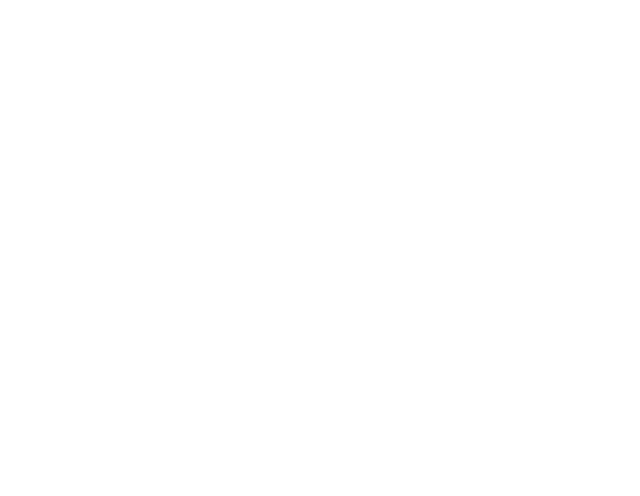
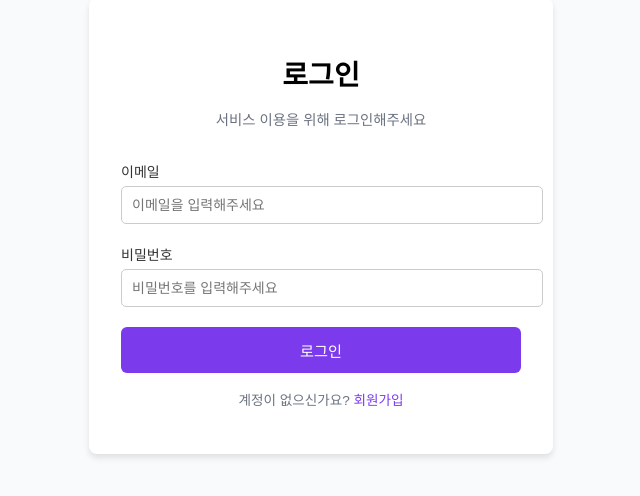
Before and after one commit to CodingTogetherWeb/CodingTogethe_Front, a React (Create React App) app: page /login in a window 1280 px wide. Before the commit this address had no page. Shown: the part 206-702 px from the top of the page, without its empty margins (319-959 px from the left). Built offline with nearby package versions, Linux system fonts and the light colour scheme.

Commit message:
Feat : 로그인 페이지 및 백엔드 연결 구현

```diff
--- a/src/App.js
+++ b/src/App.js
@@ -2,6 +2,7 @@ import React from "react";
 import { BrowserRouter, Routes, Route } from "react-router-dom";
 import Home from "./pages/Home";
 import Join from "./pages/Join";
+import Login from "./pages/Login";
 
 function App() {
     return (
@@ -10,6 +11,7 @@ function App() {
                 <Routes>
                     <Route path="/" element={<Home />}></Route>
                     <Route path="/join" element={<Join />}></Route>
+                    <Route path="/login" element={<Login/>}></Route>
                 </Routes>
             </BrowserRouter>
         </div>
--- a/src/components/Home/Header.js
+++ b/src/components/Home/Header.js
@@ -1,11 +1,35 @@
 import React from "react";
-import { Link } from "react-router-dom";
+import { Link, useNavigate } from "react-router-dom";
 import "../../styles/Home/Header.css";
-
-//npm install --save @fortawesome/fontawesome-free
 import "@fortawesome/fontawesome-free/css/all.min.css";
 
+// base64 디코딩 유틸
+function parseJwt(token) {
+    try {
+        const base64Url = token.split('.')[1];
+        const base64 = base64Url.replace(/-/g, '+').replace(/_/g, '/');
+        const jsonPayload = decodeURIComponent(
+            atob(base64)
+                .split('')
+                .map(c => '%' + ('00' + c.charCodeAt(0).toString(16)).slice(-2))
+                .join('')
+        );
+        return JSON.parse(jsonPayload);
+    } catch (e) {
+        return null;
+    }
+}
+
 const Header = () => {
+    const navigate = useNavigate();
+    const token = localStorage.getItem("token");
+    const user = token ? parseJwt(token) : null;
+
+    const handleLogout = () => {
+        localStorage.removeItem("token");
+        navigate("/");
+    };
+
     return (
         <nav className="header">
             <div className="header-container">
@@ -30,10 +54,23 @@ const Header = () => {
 
                 {/* 오른쪽 버튼들 */}
                 <div className="header-buttons">
-                    <button className="btn btn-login">로그인</button>
-                    <Link to="/join">
-                        <button className="btn btn-signup">회원가입</button>
-                    </Link>
+                    {token ? (
+                        <>
+                            <span className="username">안녕하세요, {user?.username || "회원"}님</span>
+                            <button className="btn btn-logout" onClick={handleLogout}>
+                                로그아웃
+                            </button>
+                        </>
+                    ) : (
+                        <>
+                            <Link to="/login">
+                                <button className="btn btn-login">로그인</button>
+                            </Link>
+                            <Link to="/join">
+                                <button className="btn btn-signup">회원가입</button>
+                            </Link>
+                        </>
+                    )}
                 </div>
             </div>
         </nav>
--- a/src/pages/Join.js
+++ b/src/pages/Join.js
@@ -26,6 +26,7 @@ const Join = () => {
 
             if (response.ok) {
                 alert(data.message || "회원가입이 완료되었습니다!");
+                window.location.href = "/";
             } else {
                 alert("회원가입 실패: " + (data.message || "알 수 없는 오류"));
             }
--- /dev/null
+++ b/src/pages/Login.js
@@ -0,0 +1,109 @@
+import React, { useState } from "react";
+import "../styles/Login/Login.css";
+
+const Login = () => {
+  const [username, setname] = useState("");
+  const [password, setPassword] = useState("");
+  const [errors, setErrors] = useState({ email: "", password: "" });
+  const [loading, setLoading] = useState(false);
+
+  const validateEmail = (username) => /^[^\s@]+@[^\s@]+\.[^\s@]+$/.test(username);
+
+  const handleSubmit = async (e) => {
+    e.preventDefault();
+    const newErrors = { username: "", password: "" };
+
+    if (!username) {
+      newErrors.username = "이메일을 입력해주세요";
+    } else if (!validateEmail(username)) {
+      newErrors.username = "유효한 이메일 주소를 입력해주세요";
+    }
+
+    if (!password) {
+      newErrors.password = "비밀번호를 입력해주세요";
+    }
+
+    setErrors(newErrors);
+
+    if (!newErrors.username && !newErrors.password) {
+      try {
+        setLoading(true);
+        console.log("보내는 데이터:", JSON.stringify({ username, password }));
+        const response = await fetch("http://localhost:8080/v0/api/jwt/login", {
+          method: "POST",
+          headers: {
+            "Content-Type": "application/json",
+          },
+          body: JSON.stringify({ username: username, password: password }),
+        });
+
+        if (!response.ok) {
+          throw new Error(`HTTP error! status: ${response.status}`);
+        }
+
+        const data = await response.json();
+        localStorage.setItem("token", data.token);
+        window.location.href = "/";
+        alert("환영합니다.");
+      } catch (error) {
+        console.error("로그인 실패:", error);
+        alert("로그인에 실패했습니다. 다시 시도해주세요.");
+      } finally {
+        setLoading(false);
+      }
+    }
+  };
+
+  return (
+    <div className="container">
+      <div className="card">
+        <div className="text-center">
+          <h2 className="title">로그인</h2>
+          <p className="subtitle">서비스 이용을 위해 로그인해주세요</p>
+        </div>
+
+        <form className="form" onSubmit={handleSubmit}>
+          <div className="form-group">
+            <label htmlFor="login-email">이메일</label>
+            <input
+              id="login-email"
+              type="email"
+              value={username}
+              onChange={(e) => setname(e.target.value)}
+              className={errors.username ? "input error" : "input"}
+              placeholder="이메일을 입력해주세요"
+            />
+            {errors.username && <p className="error-text">{errors.username}</p>}
+          </div>
+
+          <div className="form-group">
+            <label htmlFor="login-password">비밀번호</label>
+            <input
+              id="login-password"
+              type="password"
+              value={password}
+              onChange={(e) => setPassword(e.target.value)}
+              className={errors.password ? "input error" : "input"}
+              placeholder="비밀번호를 입력해주세요"
+            />
+            {errors.password && (
+              <p className="error-text">{errors.password}</p>
+            )}
+          </div>
+
+          <button type="submit" className="primary-btn" disabled={loading}>
+            {loading ? "로그인 중..." : "로그인"}
+          </button>
+        </form>
+
+        <div className="text-center">
+          <p className="footer-text">
+            계정이 없으신가요? <span className="link">회원가입</span>
+          </p>
+        </div>
+      </div>
+    </div>
+  );
+};
+
+export default Login;
--- /dev/null
+++ b/src/styles/Login/Login.css
@@ -0,0 +1,126 @@
+body, html {
+    margin: 0;
+    padding: 0;
+    font-family: Arial, sans-serif;
+  }
+
+  .container {
+    min-height: 100vh;
+    background-color: #f9fafb;
+    display: flex;
+    align-items: center;
+    justify-content: center;
+    padding: 2rem;
+  }
+
+  .card {
+    width: 100%;
+    max-width: 400px;
+    background-color: white;
+    padding: 2rem;
+    border-radius: 0.5rem;
+    box-shadow: 0 4px 6px rgba(0,0,0,0.1);
+  }
+
+  .text-center {
+    text-align: center;
+  }
+
+  .title {
+    font-size: 1.75rem;
+    font-weight: 700;
+    margin-bottom: 0.5rem;
+  }
+
+  .subtitle {
+    font-size: 0.9rem;
+    color: #6b7280;
+  }
+
+  .form {
+    margin-top: 2rem;
+  }
+
+  .form-group {
+    margin-bottom: 1.25rem;
+  }
+
+  label {
+    display: block;
+    font-size: 0.85rem;
+    margin-bottom: 0.25rem;
+    color: #374151;
+  }
+
+  .input {
+    width: 100%;
+    padding: 0.5rem;
+    border: 1px solid #d1d5db;
+    border-radius: 0.375rem;
+    outline: none;
+  }
+
+  .input:focus {
+    border-color: #7c3aed;
+    box-shadow: 0 0 0 2px rgba(124, 58, 237, 0.3);
+  }
+
+  .error {
+    border-color: #f87171;
+  }
+
+  .error-text {
+    font-size: 0.75rem;
+    color: #f87171;
+    margin-top: 0.25rem;
+  }
+
+  .password-wrapper {
+    position: relative;
+  }
+
+  .password-wrapper input {
+    padding-right: 3rem;
+  }
+
+  .toggle-btn {
+    position: absolute;
+    right: 0.5rem;
+    top: 50%;
+    transform: translateY(-50%);
+    background: none;
+    border: none;
+    cursor: pointer;
+    color: #6b7280;
+    font-size: 0.85rem;
+  }
+
+  .primary-btn {
+    width: 100%;
+    padding: 0.75rem;
+    background-color: #7c3aed;
+    color: white;
+    border: none;
+    border-radius: 0.375rem;
+    cursor: pointer;
+    font-size: 0.95rem;
+  }
+
+  .primary-btn:hover {
+    background-color: #6d28d9;
+  }
+
+  .footer-text {
+    font-size: 0.85rem;
+    color: #6b7280;
+    margin-top: 1rem;
+  }
+
+  .link {
+    color: #7c3aed;
+    cursor: pointer;
+  }
+
+  .link:hover {
+    text-decoration: underline;
+  }
```
